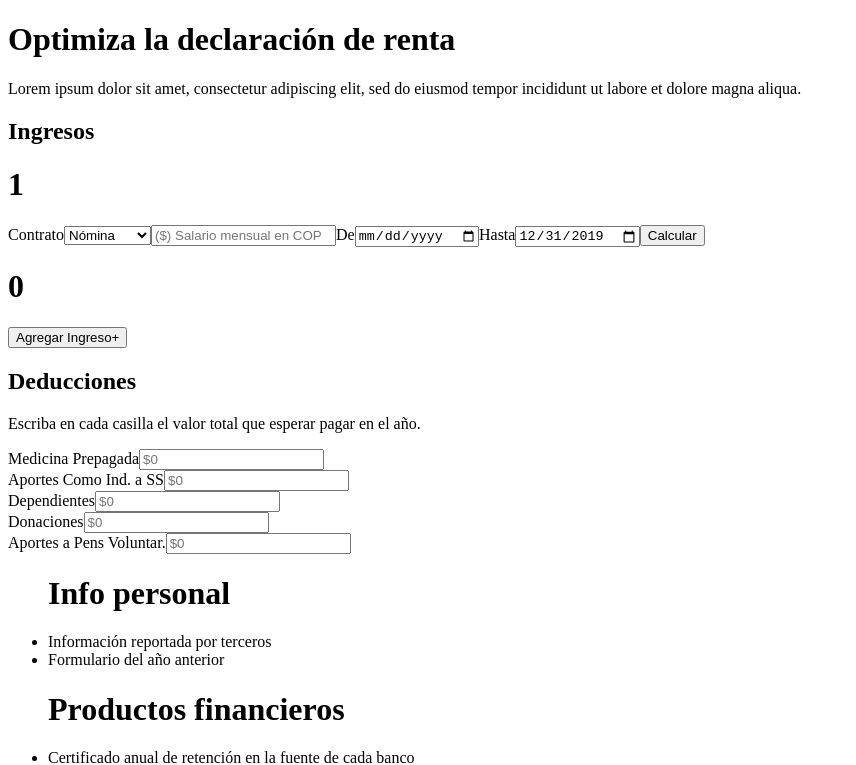
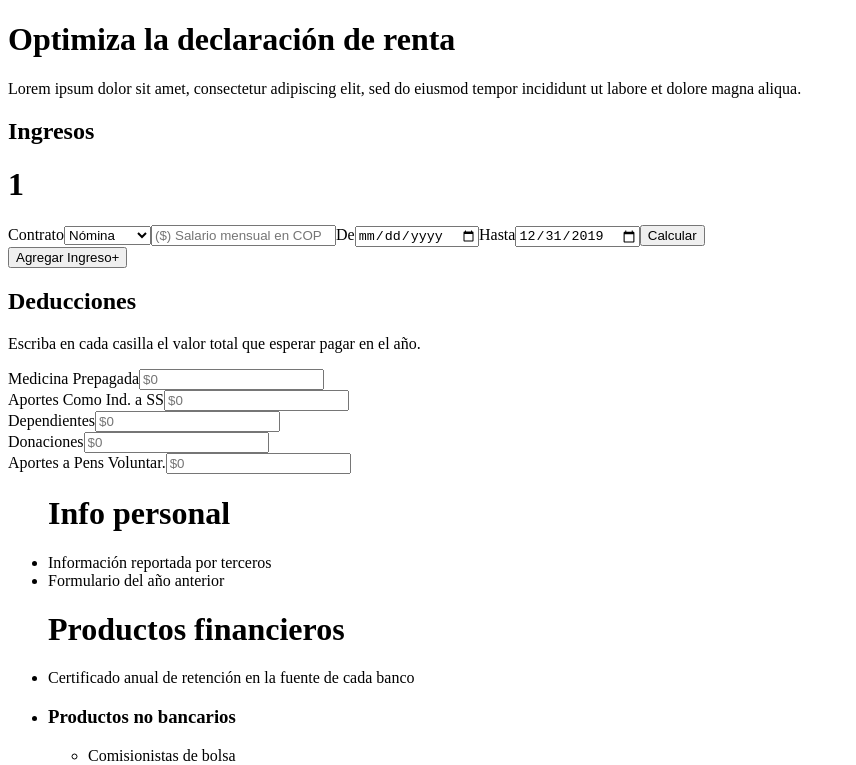
Before and after one commit to do-diegoortiz/declaracion-de-renta, a Next.js app: page / in a window 1280 px wide. Shown: the top 765 px of the page, without its empty margins (0-856 px from the left). Built offline with nearby package versions, Linux system fonts and the light colour scheme.

Commit message:
Button to increase incomeSources working properly again

```diff
--- a/components/income/income.js
+++ b/components/income/income.js
@@ -46,7 +46,6 @@ class Income extends React.Component {
       const totalDays =
 
       forms.push(
-        <>
         <FormIncome
           handleDateChange={this.handleDateChange}
           handleIncomeChange={this.props.handleIncomeChange}
@@ -55,8 +54,6 @@ class Income extends React.Component {
           incomeIndex={incomeIndex}
           key={incomeIndex}
         />
-          <h1>{incomeSources[incomeIndex].workedDays}</h1>
-        </>
       )
     }
 
--- a/pages/index.js
+++ b/pages/index.js
@@ -62,7 +62,16 @@ class Home extends React.Component {
   }
 
   increaseIncomeSources = () => {
-    this.setState({incomeSources: this.state.incomeSources + 1})
+    const sourcesCopy = [...this.state.incomeSources]
+    sourcesCopy.push(
+      {
+        income: [],
+        workedDays: 0,
+        contract: 'nomina'
+      }
+    )
+
+    this.setState({incomeSources: sourcesCopy})
     this.calculateIncome
   }
 
```
Lines whose indentation alone changed are shown as unchanged.
